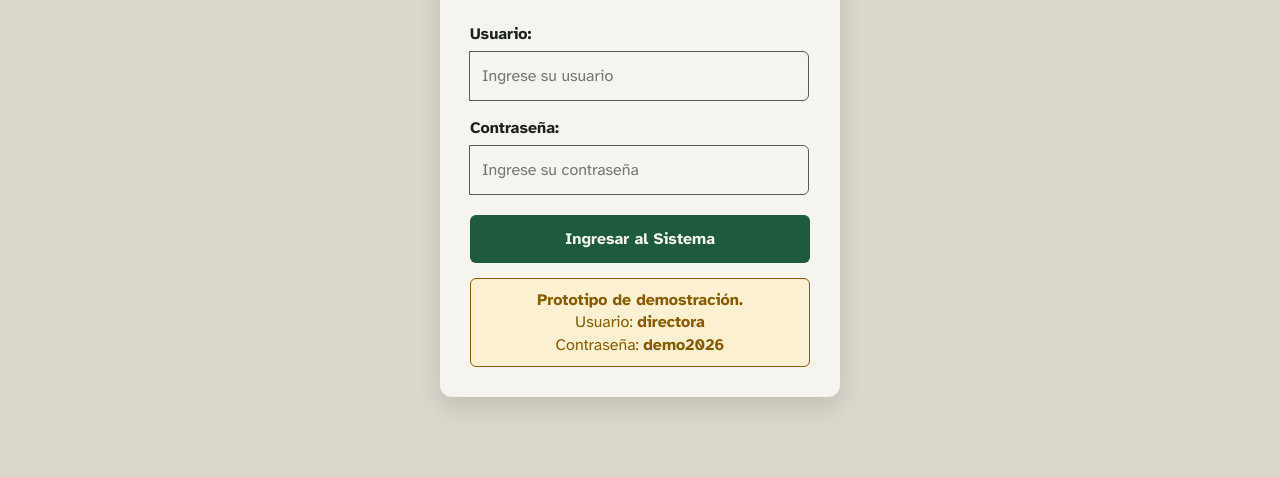
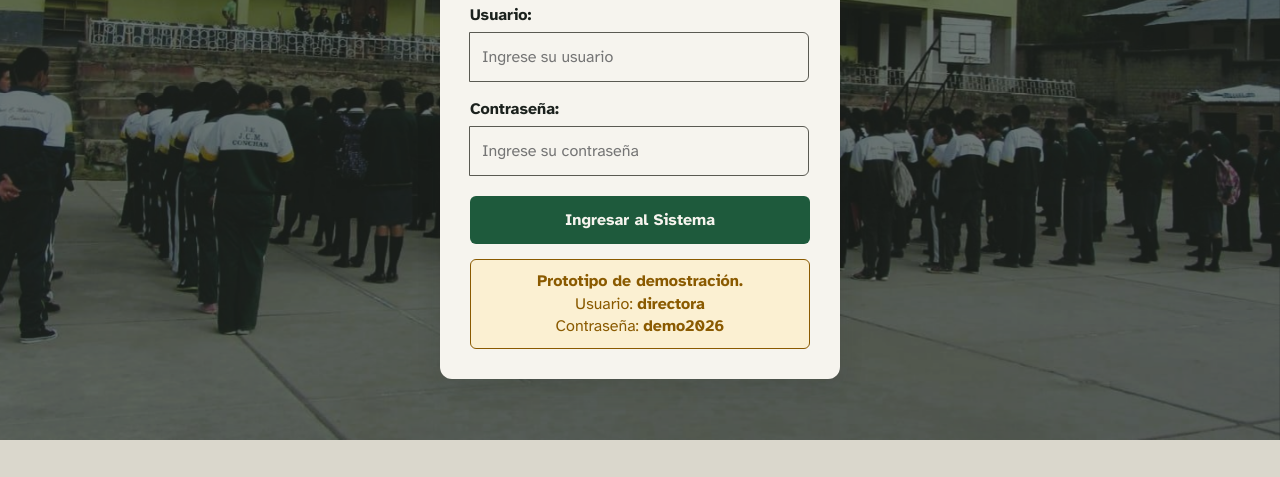
Before and after one commit to Angel00-Seb/Repositorio-Grupo6-IHC, a plain HTML site: page index.html in a window 1280 px wide. Shown: the part 360-837 px from the top of the page. After the commit the page ends 800 px from the top, so only its background shows below. Drawn offline with nearby package versions, Linux system fonts and the light colour scheme.

Commit message:
Agregando carrusel automatico al fondo login

```diff
--- a/css/components.css
+++ b/css/components.css
@@ -44,12 +44,57 @@ h3 {
 }
 
 /* --- LOGIN --- */
+.login-screen {
+  position: relative;
+  isolation: isolate;
+  display: grid;
+  min-height: 100vh;
+  place-items: center;
+  padding: 24px;
+  overflow: hidden;
+}
+
+.login-screen .login-background {
+  position: absolute;
+  z-index: -1;
+  inset: 0;
+  margin: 0;
+  padding: 0;
+  border-radius: 0;
+  background-color: var(--color-text);
+  color: inherit;
+  text-align: left;
+}
+
+.login-background::after {
+  position: absolute;
+  z-index: 1;
+  inset: 0;
+  background: rgba(27, 33, 29, 0.55);
+  content: "";
+  pointer-events: none;
+}
+
+.login-background .carousel-inner,
+.login-background .carousel-item {
+  height: 100%;
+}
+
+.login-background__image {
+  width: 100%;
+  height: 100%;
+  object-fit: cover;
+}
+
 .login-card {
+  position: relative;
+  z-index: 2;
   background: var(--color-surface);
   padding: 30px;
   border-radius: var(--radius-lg);
   max-width: 400px;
-  margin: 60px auto;
+  width: 100%;
+  margin: 0 auto;
   box-shadow: var(--shadow-card);
   border-top: 6px solid var(--color-heading);
 }
--- a/css/responsive.css
+++ b/css/responsive.css
@@ -16,7 +16,6 @@
   }
 
   .login-card {
-    margin: 20px auto;
     padding: 20px;
   }
 
--- a/index.html
+++ b/index.html
@@ -27,7 +27,18 @@
 </head>
 <body>
 
-    <section id="login-section" class="container">
+    <section id="login-section" class="login-screen">
+        <div id="login-background-carousel" class="carousel slide carousel-fade login-background" data-bs-ride="carousel" data-bs-interval="3000" data-bs-pause="false" role="region" aria-label="Imágenes del colegio">
+            <div class="carousel-inner">
+                <div class="carousel-item active">
+                    <img src="imagenes/i1.jpg" class="d-block w-100 login-background__image" alt="">
+                </div>
+                <div class="carousel-item">
+                    <img src="imagenes/ie2.jpg" class="d-block w-100 login-background__image" alt="">
+                </div>
+            </div>
+        </div>
+
         <div class="login-card">
             <div class="login-header">
                 <img src="assets/logo.png" alt="Logo del colegio" class="logo">
```
